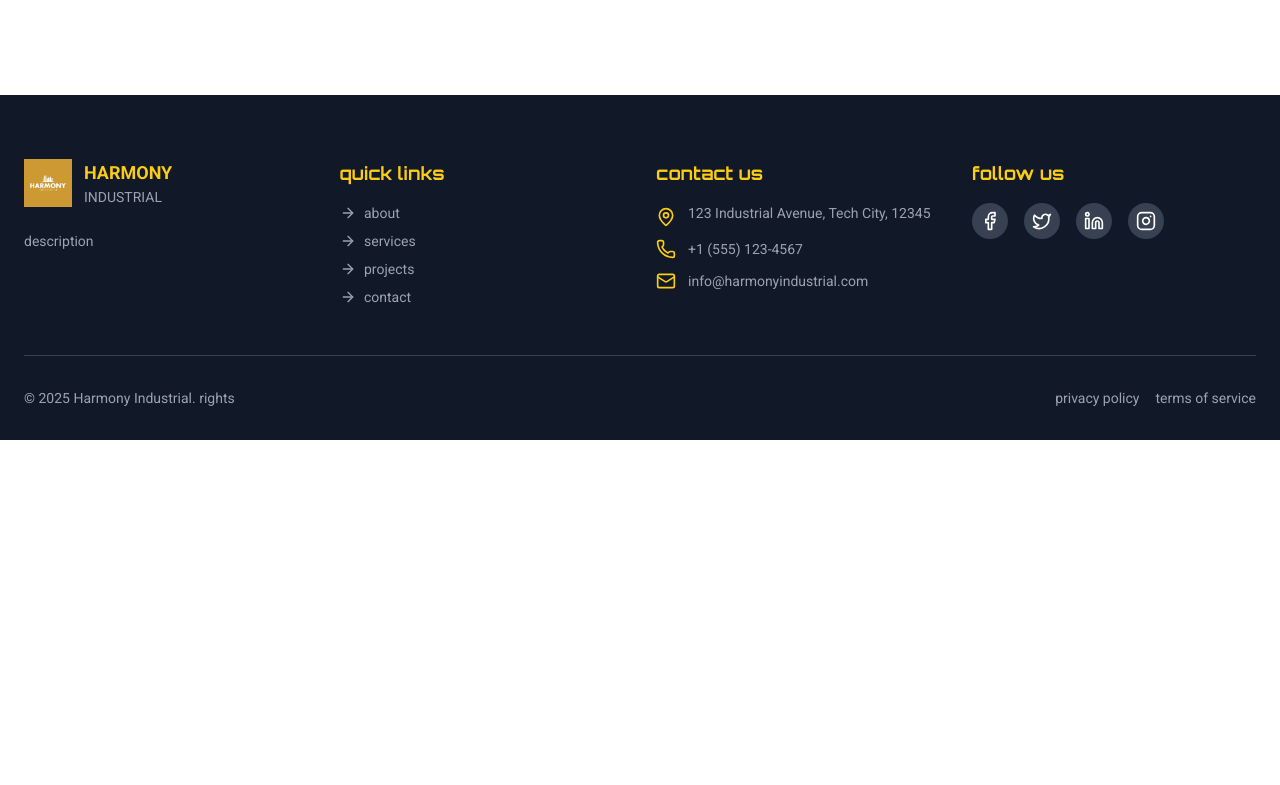
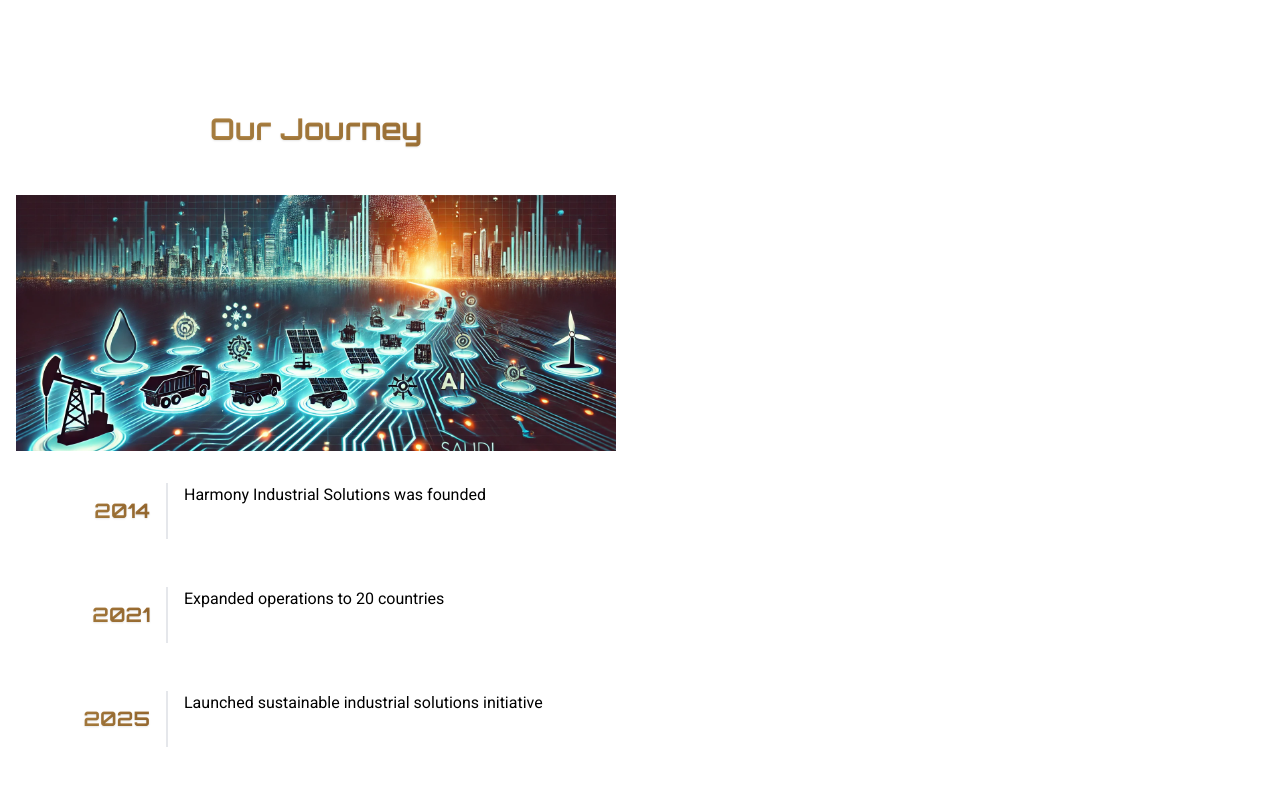
Before and after one commit to AAbubaker2020/harmony_app, a Next.js app: page /about in a window 1280 px wide. Shown: the part 835-1620 px from the top of the page. Before the commit the page ends 1275 px from the top, so only its background shows below. Built offline with nearby package versions, Linux system fonts and the light colour scheme.

Commit message:
inital commit2

```diff
--- a/app/about/page.tsx
+++ b/app/about/page.tsx
@@ -67,6 +67,8 @@ export default function About() {
               <Image src="/value.png" alt="Our Values" layout="fill" objectFit="cover" />
             </div>
 
+
+
             {/* List of Values */}
             <ul className="space-y-4">
               {translationKeys
@@ -85,6 +87,49 @@ export default function About() {
                 ))}
             </ul>
           </motion.div>
+
+          <motion.div
+          className="mt-16"
+          initial={{ opacity: 0, y: 50 }}
+          animate={{ opacity: 1, y: 0 }}
+          transition={{ duration: 0.8, delay: 0.8 }}
+        >
+          <h2 className="text-3xl font-bold text-center mb-12 gradient-text text-shadow">
+            {language === "en" ? "Our Journey" : "رحلتنا"}
+          </h2>
+          <div className="relative h-64 mb-8 rounded-lg overflow-hidden">
+            <Image src="/Journey.png" alt="Our Journey" layout="fill" objectFit="cover" />
+          </div>
+          <div className="space-y-12">
+            {[
+              { year: "2014", event: "Harmony Industrial Solutions was founded" },
+              { year: "2021", event: "Expanded operations to 20 countries" },
+              { year: "2025", event: "Launched sustainable industrial solutions initiative" },
+            ].map((milestone, index) => (
+              <motion.div
+                key={milestone.year}
+                className="flex items-center"
+                initial={{ opacity: 0, x: index % 2 === 0 ? -50 : 50 }}
+                whileInView={{ opacity: 1, x: 0 }}
+                transition={{ duration: 0.8 }}
+                viewport={{ once: true }}
+              >
+                <div className="w-1/4 text-right pr-4">
+                  <h3 className="text-xl font-bold gradient-text text-shadow">{milestone.year}</h3>
+                </div>
+                <div className="w-3/4 border-l-2 border-harmony-deep-bronze pl-4 pb-8">
+                  <p className="text-harmony-slate-gray">
+                  {language === "en"
+                    ? milestone.event
+                    : translations[language][milestone.event as TranslationKey]}
+
+                  </p>
+                </div>
+              </motion.div>
+            ))}
+          </div>
+        </motion.div>
+
         </div>
       </div>
     </div>
--- a/components/Header.tsx
+++ b/components/Header.tsx
@@ -13,7 +13,7 @@ import { useState } from "react";
 const navItems = ["home", "about", "services", "contact"] as const;
 
 const Header = () => {
-  const { language, translations } = useLanguage();
+  const { translations } = useLanguage();
   const { isDarkMode, toggleDarkMode } = useTheme();
   const [isMenuOpen, setIsMenuOpen] = useState(false);
 
```
